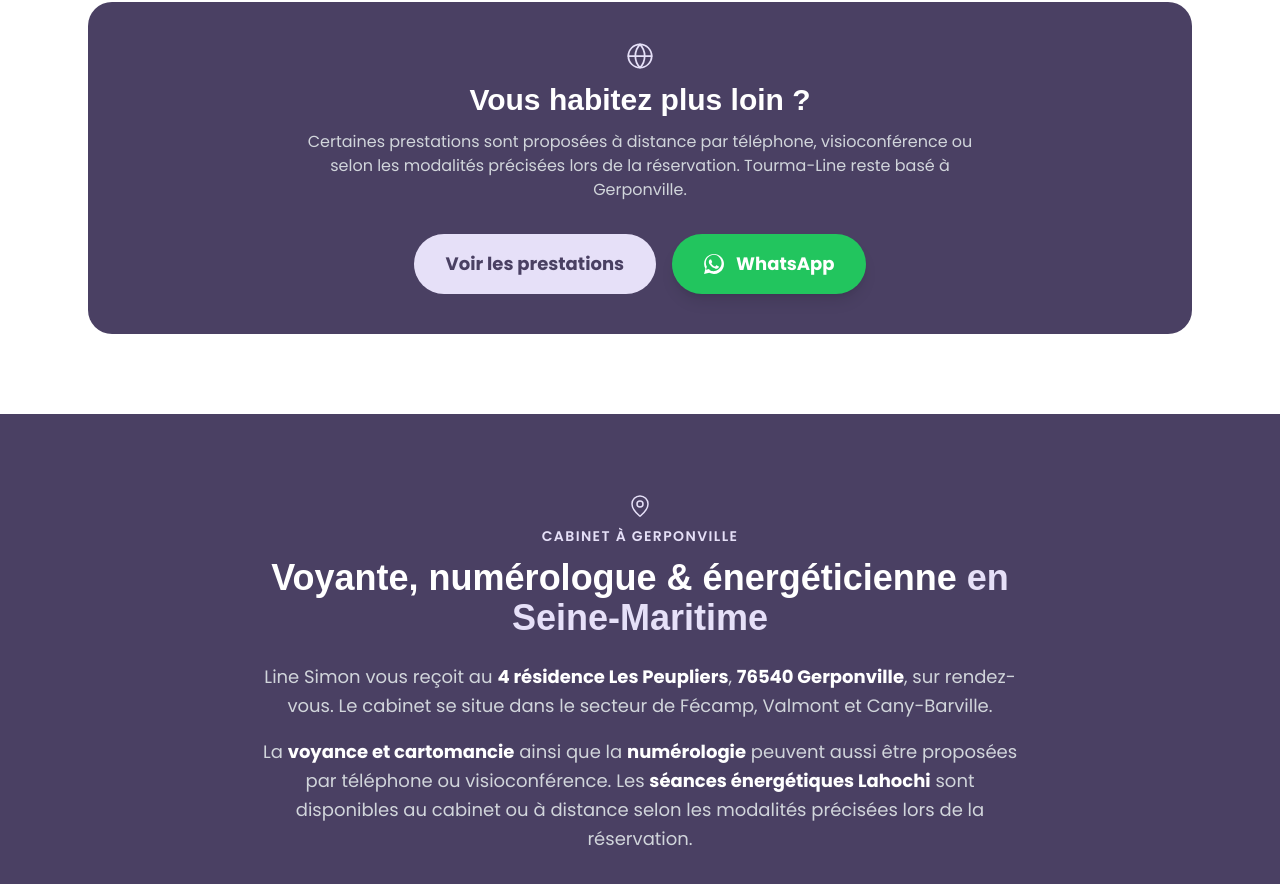
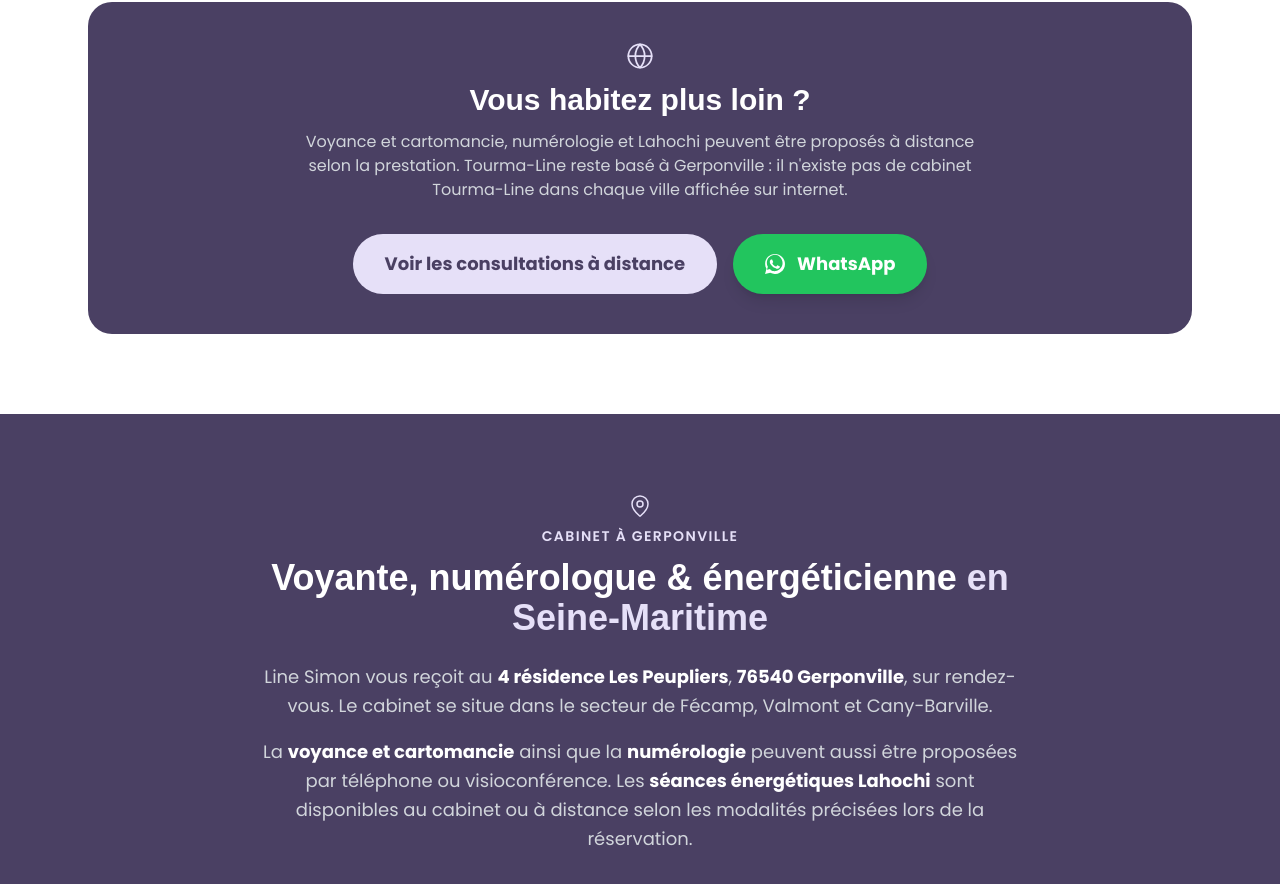
Before and after one commit to Creativityliberty/Tourma-line, a React (Vite) app: page / in a window 1280 px wide. Shown: the part 9557-10441 px from the top of the page. Built offline with nearby package versions, Linux system fonts and the light colour scheme; a web font is replaced by a local one.

Commit message:
seo: route remote visitors to distance landing

```diff
--- a/src/components/sections/CityLinks.tsx
+++ b/src/components/sections/CityLinks.tsx
@@ -74,15 +74,16 @@
               Vous habitez plus loin ?
             </h3>
             <p className="text-gray-300 mb-8 max-w-2xl mx-auto">
-              Certaines prestations sont proposées à distance par téléphone, visioconférence
-              ou selon les modalités précisées lors de la réservation. Tourma-Line reste basé à Gerponville.
+              Voyance et cartomancie, numérologie et Lahochi peuvent être proposés à distance
+              selon la prestation. Tourma-Line reste basé à Gerponville : il n'existe pas de
+              cabinet Tourma-Line dans chaque ville affichée sur internet.
             </p>
             <div className="flex flex-col sm:flex-row gap-4 justify-center">
               <Link
-                to="/prestations"
+                to="/consultation-a-distance"
                 className="bg-brand-lilas hover:bg-opacity-80 text-brand-dark font-bold py-4 px-8 rounded-full text-lg transition-transform transform hover:scale-105 active:scale-95"
               >
-                Voir les prestations
+                Voir les consultations à distance
               </Link>
               <a
                 href="https://wa.me/33649653186"
```
